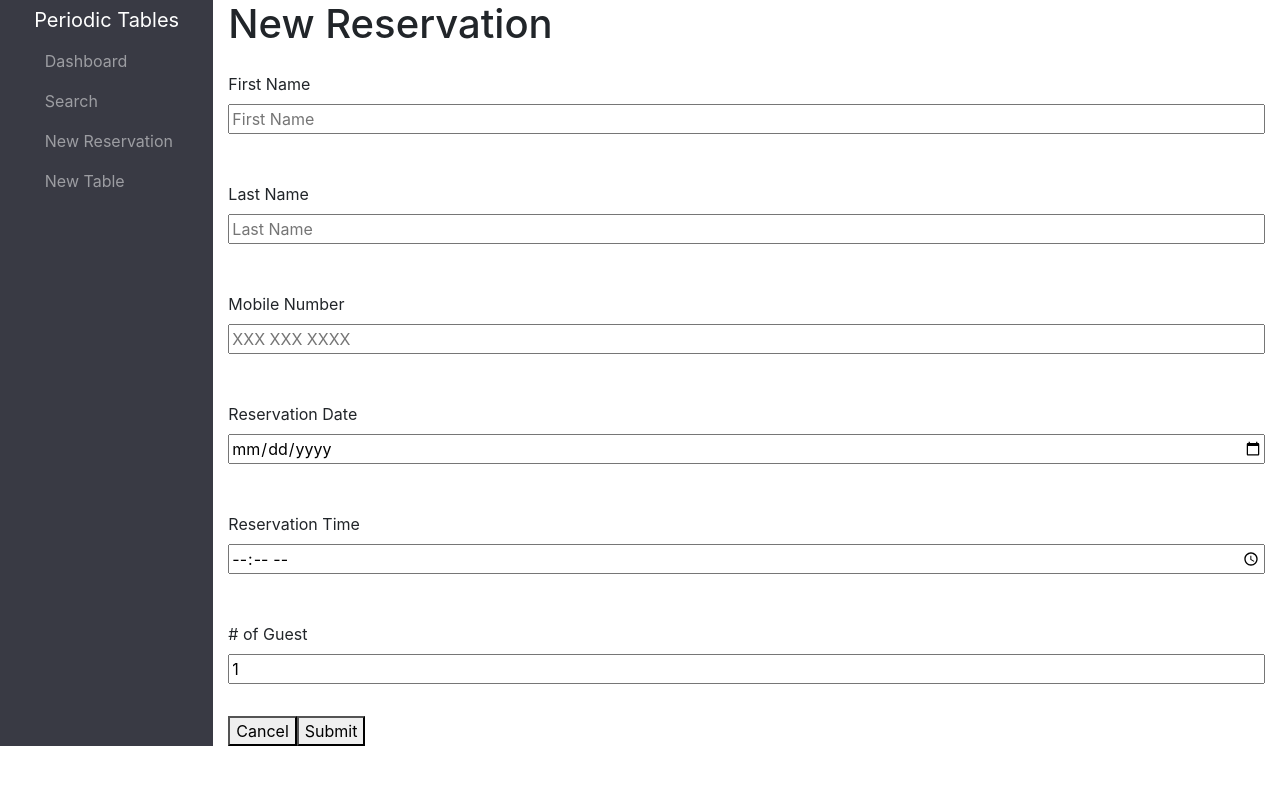
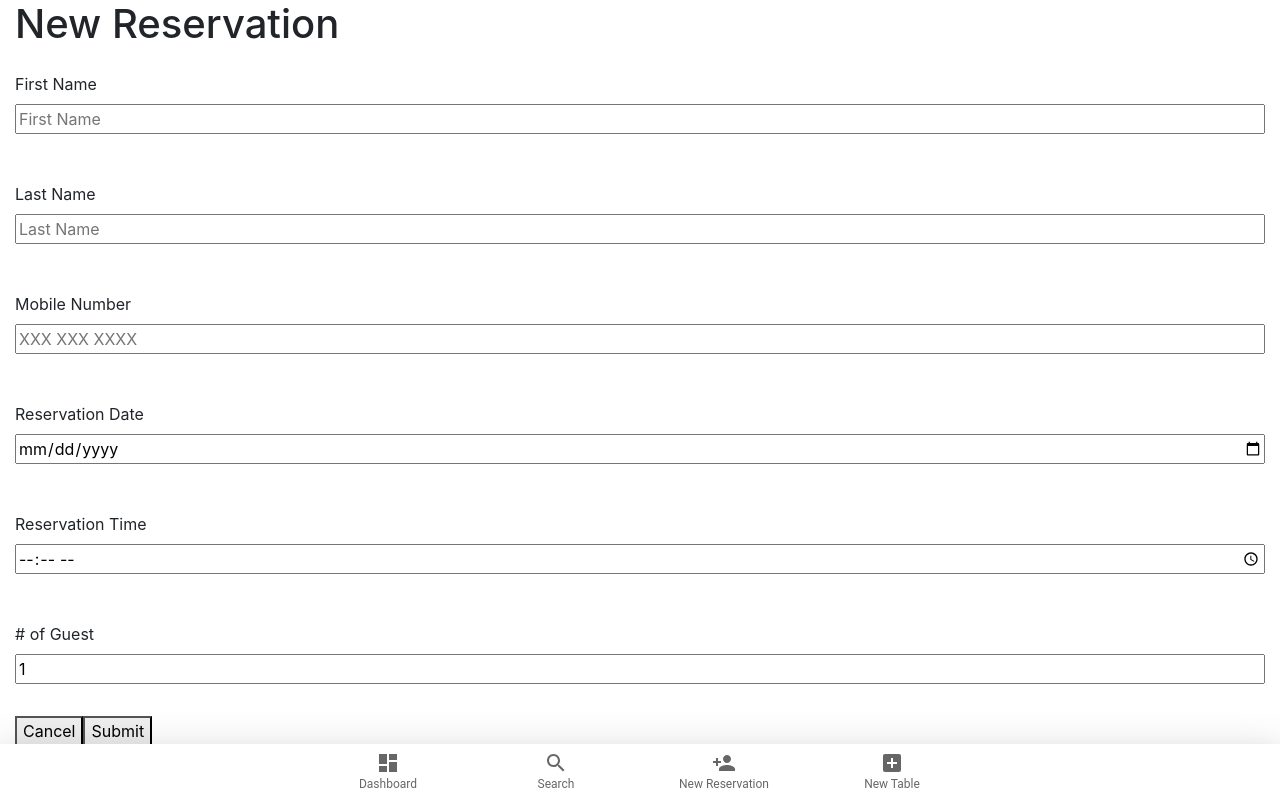
Before and after one commit to kelhe/ReservationApp, a React (Create React App) app in the folder front-end/: page /reservations/new in a window 1280 px wide. Built offline with nearby package versions, Linux system fonts and the light colour scheme; no server answers; a web font is replaced by a local one.

Commit message:
changed bottom nav

```diff
--- a/front-end/src/layout/Layout.js
+++ b/front-end/src/layout/Layout.js
@@ -15,13 +15,13 @@ function Layout() {
   return (
     <div className="container-fluid">
       <div className="row h-100">
-        <div className="col-md-2 side-bar">
-          <Menu />
-        </div>
         <div className="col">
           <Routes />
         </div>
       </div>
+        <div className="row side-bar">
+          <Menu />
+        </div>
     </div>
   );
 }
--- a/front-end/src/layout/Menu.js
+++ b/front-end/src/layout/Menu.js
@@ -1,5 +1,12 @@
 import React from "react";
-
+import BottomNavigation from '@mui/material/BottomNavigation';
+import BottomNavigationAction from '@mui/material/BottomNavigationAction';
+import SearchIcon from '@mui/icons-material/Search';
+import DashboardIcon from '@mui/icons-material/Dashboard';
+import PersonAddIcon from '@mui/icons-material/PersonAdd';
+import AddBoxIcon from '@mui/icons-material/AddBox';
+import Paper from '@mui/material/Paper';
+import CssBaseline from '@mui/material/CssBaseline';
 import { Link } from "react-router-dom";
 
 /**
@@ -9,54 +16,70 @@ import { Link } from "react-router-dom";
  */
 
 function Menu() {
+  // return (
+  //   <nav className="navbar navbar-dark align-items-start p-0">
+  //     <div className="container-fluid d-flex flex-column p-0">
+  //       <Link
+  //         className="navbar-brand d-flex justify-content-center align-items-center sidebar-brand m-0"
+  //         to="/"
+  //       >
+  //         <div className="sidebar-brand-text mx-3">
+  //           <span>Periodic Tables</span>
+  //         </div>
+  //       </Link>
+  //       <hr className="sidebar-divider my-0" />
+  //       <ul className="nav navbar-nav text-light" id="accordionSidebar">
+  //         <li className="nav-item">
+  //           <Link className="nav-link" to="/dashboard">
+  //             <span className="oi oi-dashboard" />
+  //             &nbsp;Dashboard
+  //           </Link>
+  //         </li>
+  //         <li className="nav-item">
+  //           <Link className="nav-link" to="/search">
+  //             <span className="oi oi-magnifying-glass" />
+  //             &nbsp;Search
+  //           </Link>
+  //         </li>
+  //         <li className="nav-item">
+  //           <Link className="nav-link" to="/reservations/new">
+  //             <span className="oi oi-plus" />
+  //             &nbsp;New Reservation
+  //           </Link>
+  //         </li>
+  //         <li className="nav-item">
+  //           <Link className="nav-link" to="/tables/new">
+  //             <span className="oi oi-layers" />
+  //             &nbsp;New Table
+  //           </Link>
+  //         </li>
+  //       </ul>
+  //       <div className="text-center d-none d-md-inline">
+  //         <button
+  //           className="btn rounded-circle border-0"
+  //           id="sidebarToggle"
+  //           type="button"
+  //         />
+  //       </div>
+  //     </div>
+  //   </nav>
+  // );
+
+
   return (
-    <nav className="navbar navbar-dark align-items-start p-0">
-      <div className="container-fluid d-flex flex-column p-0">
-        <Link
-          className="navbar-brand d-flex justify-content-center align-items-center sidebar-brand m-0"
-          to="/"
+    <div>
+      <Paper sx={{ position: 'fixed', bottom: 0, left: 0, right: 0 }} elevation={20}>
+        <BottomNavigation
+          showLabels
         >
-          <div className="sidebar-brand-text mx-3">
-            <span>Periodic Tables</span>
-          </div>
-        </Link>
-        <hr className="sidebar-divider my-0" />
-        <ul className="nav navbar-nav text-light" id="accordionSidebar">
-          <li className="nav-item">
-            <Link className="nav-link" to="/dashboard">
-              <span className="oi oi-dashboard" />
-              &nbsp;Dashboard
-            </Link>
-          </li>
-          <li className="nav-item">
-            <Link className="nav-link" to="/search">
-              <span className="oi oi-magnifying-glass" />
-              &nbsp;Search
-            </Link>
-          </li>
-          <li className="nav-item">
-            <Link className="nav-link" to="/reservations/new">
-              <span className="oi oi-plus" />
-              &nbsp;New Reservation
-            </Link>
-          </li>
-          <li className="nav-item">
-            <Link className="nav-link" to="/tables/new">
-              <span className="oi oi-layers" />
-              &nbsp;New Table
-            </Link>
-          </li>
-        </ul>
-        <div className="text-center d-none d-md-inline">
-          <button
-            className="btn rounded-circle border-0"
-            id="sidebarToggle"
-            type="button"
-          />
-        </div>
-      </div>
-    </nav>
-  );
+          <BottomNavigationAction component={Link} to="/dashboard" label="Dashboard" icon={<DashboardIcon/>} />
+          <BottomNavigationAction component={Link} to="/search" label="Search" icon={<SearchIcon />} />
+          <BottomNavigationAction component={Link} to="/reservations/new" label="New Reservation" icon={<PersonAddIcon />} />
+          <BottomNavigationAction component={Link} to="/tables/new" label="New Table" icon={<AddBoxIcon />} />
+        </BottomNavigation>
+      </Paper>
+    </div>
+  )
 }
 
 export default Menu;
```
